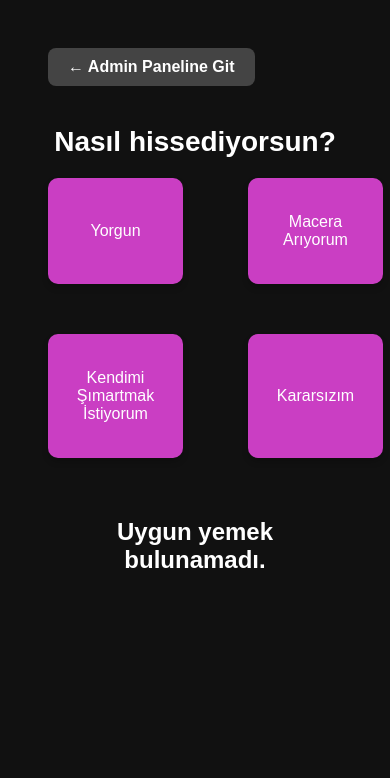
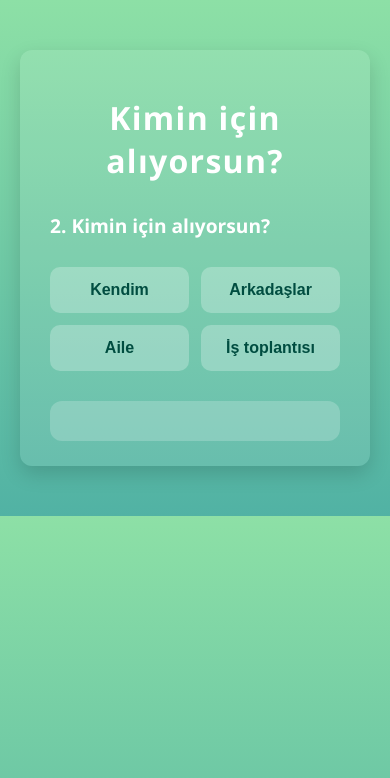
Before and after one commit to hmkarabekir/hmkarabekir.github.io, a plain HTML site: page customer.html in a window 390 px wide. Both pictures are taken after a click on the button "Yorgun". Drawn offline with Linux system fonts and the light colour scheme.

Commit message:
Update customer.html

```diff
--- a/customer.html
+++ b/customer.html
@@ -1,178 +1,201 @@
+
 <!DOCTYPE html>
 <html lang="tr">
 <head>
 <meta charset="UTF-8" />
-  <meta name="viewport" content="width=device-width, initial-scale=1.0"/>
-  <title>Müşteri Paneli</title>
-  <link rel="stylesheet" href="style.css" />
+<meta name="viewport" content="width=device-width, initial-scale=1" />
+<title>Öneri Al</title>
 <style>
   body {
-      background-color: #111;
-      color: white;
-      font-family: Arial, sans-serif;
-      padding: 40px;
+    font-family: 'Segoe UI', Tahoma, Geneva, Verdana, sans-serif;
+    background: linear-gradient(to bottom, #8de0a6, #51b2a4);
+    color: #fff;
+    margin: 0;
+    padding: 0 20px;
+  }
+  .container {
+    max-width: 450px;
+    margin: 50px auto;
+    background: rgba(255 255 255 / 0.1);
+    border-radius: 12px;
+    padding: 25px 30px;
+    box-shadow: 0 8px 20px rgba(0,0,0,0.15);
+  }
+  h1 {
     text-align: center;
+    margin-bottom: 30px;
+    font-weight: 700;
+    letter-spacing: 1.3px;
   }
-
-    .top-bar {
+  .question {
+    display: none;
+    flex-direction: column;
+    gap: 18px;
+  }
+  .question.active {
     display: flex;
-      justify-content: flex-start;
-      margin-bottom: 40px;
   }
-
-    .top-bar a {
-      text-decoration: none;
-      color: white;
-      background-color: #444;
-      padding: 10px 20px;
-      border-radius: 8px;
-      font-weight: bold;
-      transition: background-color 0.2s;
+  .question-title {
+    font-size: 1.2rem;
+    font-weight: 600;
+    margin-bottom: 10px;
   }
-
-    .top-bar a:hover {
-      background-color: #666;
+  .btn-group {
+    display: flex;
+    flex-wrap: wrap;
+    gap: 12px;
   }
-
-    h1 {
-      font-size: 28px;
-      margin-bottom: 20px;
-      font-weight: bold;
-      color: white;
+  button.option-btn {
+    flex: 1 1 45%;
+    padding: 14px 0;
+    background: rgba(255 255 255 / 0.25);
+    border: none;
+    border-radius: 10px;
+    color: #004d40;
+    font-weight: 600;
+    font-size: 1rem;
+    cursor: pointer;
+    transition: background 0.25s ease;
+    user-select: none;
   }
-
-    .buttons {
-      display: grid;
-      grid-template-columns: repeat(2, minmax(150px, 1fr));
-      gap: 50px;
-      margin-bottom: 60px;
+  button.option-btn:hover {
+    background: rgba(255 255 255 / 0.45);
   }
-
-    button {
-      background-color: #ca3ec3;
-      border: none;
-      padding: 35px 25px;
-      font-size: 30px;
-      border-radius: 10px;
-      cursor: pointer;
-      color: white;
-      box-shadow: 0 4px 6px rgba(0,0,0,0.2);
-      transition: transform 0.2s;
-    }
-
-    button:hover {
-      transform: scale(1.05);
-    }
-
-    #meal-info img {
-      width: 300px;
-      border-radius: 10px;
-      margin-top: 20px;
-    }
-
-@media (max-width: 600px) {
-  .buttons-container {
-    flex-direction: column;
-    align-items: center;
-  }
-  button {
-    width: 90%;
-    font-size: 16px;
-  }
+  #result-box {
+    margin-top: 30px;
+    background: rgba(255 255 255 / 0.2);
+    border-radius: 12px;
+    padding: 20px;
+    font-weight: 600;
+    font-size: 1.15rem;
+    color: #00332c;
+    text-align: center;
   }
 </style>
 </head>
 <body>
-  <div class="top-bar">
-    <a href="admin.html">← Admin Paneline Git</a>
+  <div class="container">
+    <h1>Nasıl hissediyorsun?</h1>
+
+    <div id="q1" class="question active">
+      <div class="question-title">1. Nasıl hissediyorsun?</div>
+      <div class="btn-group">
+        <button class="option-btn" data-answer="Enerjik">Enerjik</button>
+        <button class="option-btn" data-answer="Rahatlamış">Rahatlamış</button>
+        <button class="option-btn" data-answer="Mutlu">Mutlu</button>
+        <button class="option-btn" data-answer="Yorgun">Yorgun</button>
+      </div>
+    </div>
+    <div id="q2" class="question">
+      <div class="question-title">2. Kimin için alıyorsun?</div>
+      <div class="btn-group">
+        <button class="option-btn" data-answer="Kendim">Kendim</button>
+        <button class="option-btn" data-answer="Arkadaşlar">Arkadaşlar</button>
+        <button class="option-btn" data-answer="Aile">Aile</button>
+        <button class="option-btn" data-answer="İş toplantısı">İş toplantısı</button>
+      </div>
+    </div>
+    <div id="q3" class="question">
+      <div class="question-title">3. Hangi tür içecek tercih edersin?</div>
+      <div class="btn-group">
+        <button class="option-btn" data-answer="Alkollü">Alkollü</button>
+        <button class="option-btn" data-answer="Alkolsüz">Alkolsüz</button>
+        <button class="option-btn" data-answer="Smoothie">Smoothie</button>
+        <button class="option-btn" data-answer="Kahve/Çay">Kahve/Çay</button>
+      </div>
+    </div>
+    <div id="q4" class="question">
+      <div class="question-title">4. Fiyat aralığı nasıl olsun?</div>
+      <div class="btn-group">
+        <button class="option-btn" data-answer="Ucuz">Ucuz (0-50 TL)</button>
+        <button class="option-btn" data-answer="Orta">Orta (50-100 TL)</button>
+        <button class="option-btn" data-answer="Pahalı">Pahalı (100+ TL)</button>
+        <button class="option-btn" data-answer="Önemli değil">Önemli değil</button>
+      </div>
+    </div>
+    <div id="q5" class="question">
+      <div class="question-title">5. Hangi mevsimdeyiz?</div>
+      <div class="btn-group">
+        <button class="option-btn" data-answer="Yaz">Yaz</button>
+        <button class="option-btn" data-answer="Kış">Kış</button>
+        <button class="option-btn" data-answer="Bahar">Bahar</button>
+        <button class="option-btn" data-answer="Sonbahar">Sonbahar</button>
+      </div>
+    </div>
+    <div id="q6" class="question">
+      <div class="question-title">6. Tat tercihlerin?</div>
+      <div class="btn-group">
+        <button class="option-btn" data-answer="Tatlı">Tatlı</button>
+        <button class="option-btn" data-answer="Ekşi">Ekşi</button>
+        <button class="option-btn" data-answer="Tuzlu">Tuzlu</button>
+        <button class="option-btn" data-answer="Acı">Acı</button>
+      </div>
     </div>
 
-  <h1>Nasıl hissediyorsun?</h1>
-  <div class="buttons">
-    <button onclick="getSuggestion('stressed')">Yorgun</button>
-    <button onclick="getSuggestion('excited')">Macera Arıyorum</button>
-    <button onclick="getSuggestion('lazy')">Kendimi Şımartmak İstiyorum</button>
-    <button onclick="getSuggestion('neutral')">Kararsızım</button>
+    <div id="result-box"></div>
   </div>
 
-  <h2 id="suggestion">Önerilen yemek: </h2>
-  <div id="meal-info"></div>
+<script>
+  const questions = [
+    "Nasıl hissediyorsun?",
+    "Kimin için alıyorsun?",
+    "Hangi tür içecek tercih edersin?",
+    "Fiyat aralığı nasıl olsun?",
+    "Hangi mevsimdeyiz?",
+    "Tat tercihlerin?"
+  ];
 
-  <script>
-    const meals = {
-      stressed: [
-        { name: "Kremalı Tavuk", needs: ["chicken", "cream"], isAlternative: false },
-        { name: "Köri Soslu Tavuk", needs: ["chicken", "curry"], isAlternative: true },
-        { name: "Kremalı Et Fajita", needs: ["beef", "cream"], isAlternative: false },
-        { name: "Körili Et Kavurma", needs: ["beef", "curry"], isAlternative: true }
-      ],
-      excited: [
-        { name: "Kremalı Et Fajita", needs: ["beef", "cream"], isAlternative: false },
-        { name: "Kremalı Tavuk", needs: ["chicken", "cream"], isAlternative: true },
-        { name: "Köri Soslu Tavuk", needs: ["chicken", "curry"], isAlternative: true },
-        { name: "Körili Et Kavurma", needs: ["beef", "curry"], isAlternative: true }
-      ],
-      lazy: [
-        { name: "Köri Soslu Tavuk", needs: ["chicken", "curry"], isAlternative: false },
-        { name: "Körili Et Kavurma", needs: ["beef", "curry"], isAlternative: true }
-      ],
-      neutral: [
-        { name: "Kremalı Tavuk", needs: ["chicken", "cream"], isAlternative: false },
-        { name: "Köri Soslu Tavuk", needs: ["chicken", "curry"], isAlternative: true }
-      ]
-    };
+  const answers = {};
 
-    const mealDetails = {
-      "Kremalı Tavuk": {
-        img: "images/creamy_chicken.jpg",
-        desc: "Hafif krema sosuyla pişmiş yumuşacık tavuk."
-      },
-      "Köri Soslu Tavuk": {
-        img: "images/curry_chicken.jpg",
-        desc: "Baharatlı ve aromatik köri sosuyla hazırlanmış tavuk."
-      },
-      "Kremalı Et Fajita": {
-        img: "images/meat_fajita.jpg",
-        desc: "Krema ile sotelenmiş yumuşacık dana eti."
-      },
-      "Körili Et Kavurma": {
-        img: "images/beef_curry.jpg",
-        desc: "Acılı köri sosuyla harmanlanmış kavrulmuş dana eti."
+  let current = 1;
+  const total = questions.length;
+
+  function showQuestion(n) {
+    for(let i=1; i<=total; i++) {
+      document.getElementById("q"+i).classList.remove("active");
     }
-    };
-
-    function getStock(ingredient) {
-      const val = localStorage.getItem(ingredient);
-      return val ? parseInt(val) : 0;
+    if(n <= total) {
+      document.getElementById("q"+n).classList.add("active");
+      document.querySelector("h1").innerText = questions[n-1];
+    }
   }
 
-    function checkAvailable(meal) {
-      return meal.needs.every(ing => getStock(ing) > 2);
+  function showSuggestion() {
+    let text = "Senin için öneri: ";
+    if(answers["q1"] === "Enerjik" && answers["q3"] === "Alkollü") {
+      text += "Soğuk bir Mojito!";
+    } else if(answers["q1"] === "Rahatlamış" && answers["q3"] === "Alkolsüz") {
+      text += "Taze sıkılmış meyve suyu.";
+    } else if(answers["q6"] === "Tatlı") {
+      text += "Çikolatalı Smoothie.";
+    } else {
+      text += "Favori içeceğini dene!";
+    }
+    const resultBox = document.getElementById("result-box");
+    resultBox.innerText = text;
+    resultBox.style.display = "block";
   }
 
-    function getSuggestion(mood) {
-      const options = meals[mood];
+  document.querySelectorAll(".option-btn").forEach(btn => {
+    btn.addEventListener("click", () => {
+      const parentId = btn.closest(".question").id;
+      const qNum = parseInt(parentId.replace("q", ""));
+      answers[parentId] = btn.dataset.answer;
+      current = qNum + 1;
+      if(current <= total) {
+        showQuestion(current);
+      } else {
+        // Son soru cevaplandı, öneriyi göster:
+        for(let i=1; i<=total; i++) {
+          document.getElementById("q"+i).classList.remove("active");
+        }
+        document.querySelector("h1").innerText = "Önerin hazır!";
+        showSuggestion();
+      }
+    });
+  });
 
-      let found = options.find(m => !m.isAlternative && checkAvailable(m));
-      if (!found) {
-        found = options.find(m => m.isAlternative && checkAvailable(m));
-      }
-
-      const suggestionText = document.getElementById("suggestion");
-      const infoDiv = document.getElementById("meal-info");
-
-      if (found) {
-        suggestionText.innerText = "Önerilen yemek: " + found.name;
-        const detail = mealDetails[found.name];
-        infoDiv.innerHTML = `
-          <img src="${detail.img}" alt="${found.name}">
-          <p>${detail.desc}</p>
-        `;
-      } else {
-        suggestionText.innerText = "Uygun yemek bulunamadı.";
-        infoDiv.innerHTML = "";
-      }
-    }
+  showQuestion(current);
 </script>
 </body>
 </html>
```
Lines whose indentation alone changed are shown as unchanged.
